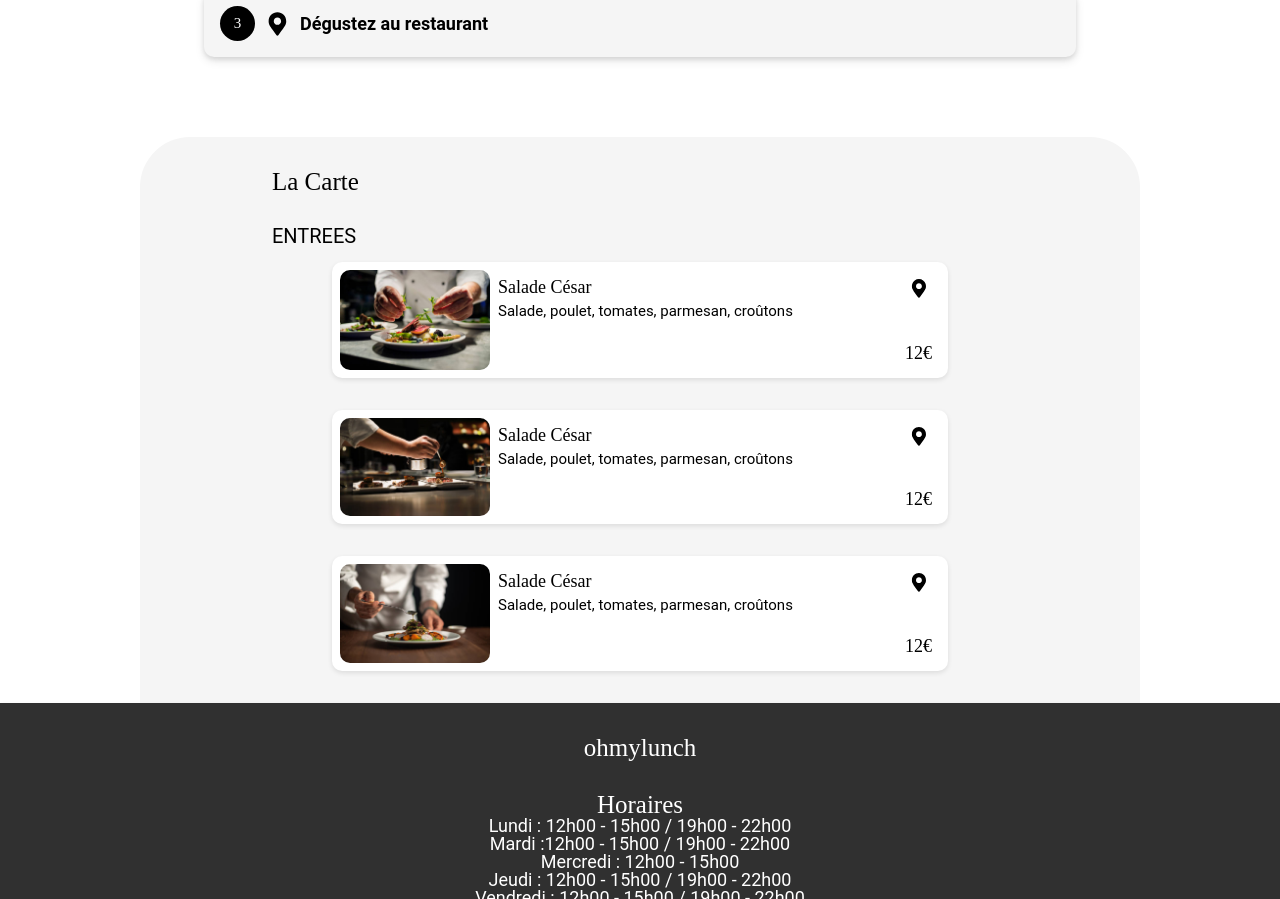
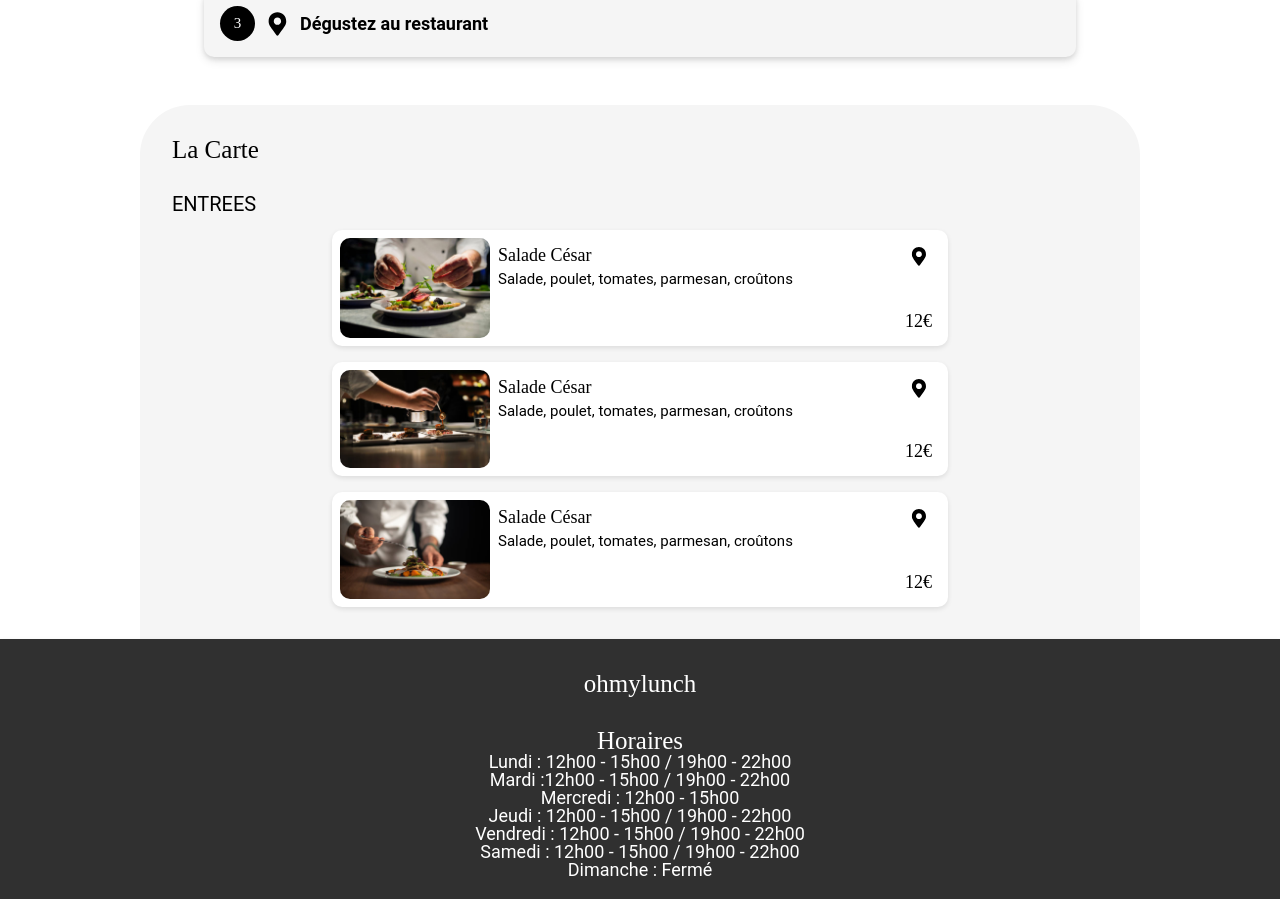
Before and after one commit to julien382/ohmylunch, a React (Vite) app: page / in a window 1280 px wide. Shown: the part 480-1379 px from the top of the page. Built offline with nearby package versions, Linux system fonts and the light colour scheme; a web font is replaced by a local one.

Commit message:
change margin lacarte

```diff
--- a/src/components/Fonctionnement/Fonctionnement.scss
+++ b/src/components/Fonctionnement/Fonctionnement.scss
@@ -19,6 +19,7 @@
     flex-direction: column;
     padding: 2rem;
     color: $primary-black-color;
+    padding-bottom: 0;
 
 }
 
--- a/src/components/LaCarte/LaCarte.scss
+++ b/src/components/LaCarte/LaCarte.scss
@@ -14,35 +14,33 @@
     font-size: $primary-font-size;
     font-family: $secondary-font;
     margin-bottom: 2rem;
-    margin-left: 100px;
 }
 
 .laCarteTypePlats {
     font-size: $secondary-font-size;
     margin-bottom: 1rem;
-    margin-left: 100px;
 }
 
 .laCarteCards {
     display: flex;
-    flex-direction: column; // Changer pour colonne
-    gap: 2rem;
+    flex-direction: column;
+    gap: 1rem;
     align-items: center;
 }
 
 .laCarteCard {
     display: flex;
-    flex-direction: row; // Changer pour ligne
+    flex-direction: row;
     background-color: $primary-white-color;
     padding: 0.5rem;
     border-radius: 10px;
     box-shadow: 0 2px 5px rgba(0,0,0,0.1);
-    width: 100%; // Ajuster la largeur
-    max-width: 600px; // Limiter la largeur maximale
+    width: 100%;
+    max-width: 600px;
 }
 
 .laCarteCard img {
-    width: 150px; // Ajuster la taille de l'image
+    width: 150px;
     height: auto;
     border-radius: 10px;
 }
```
